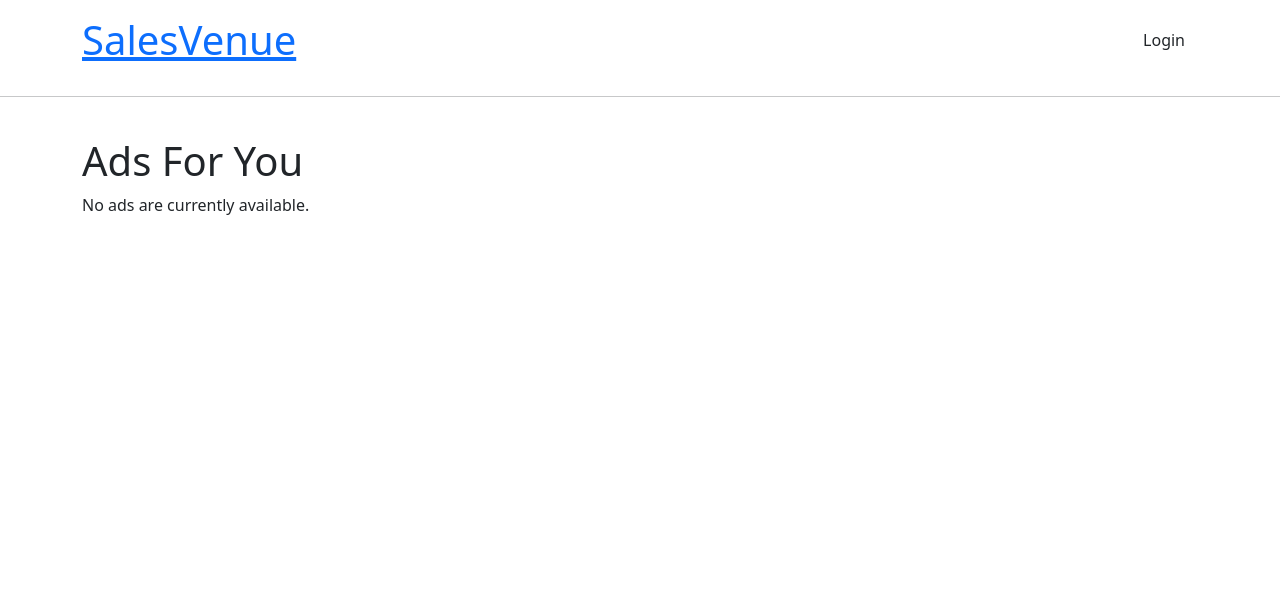
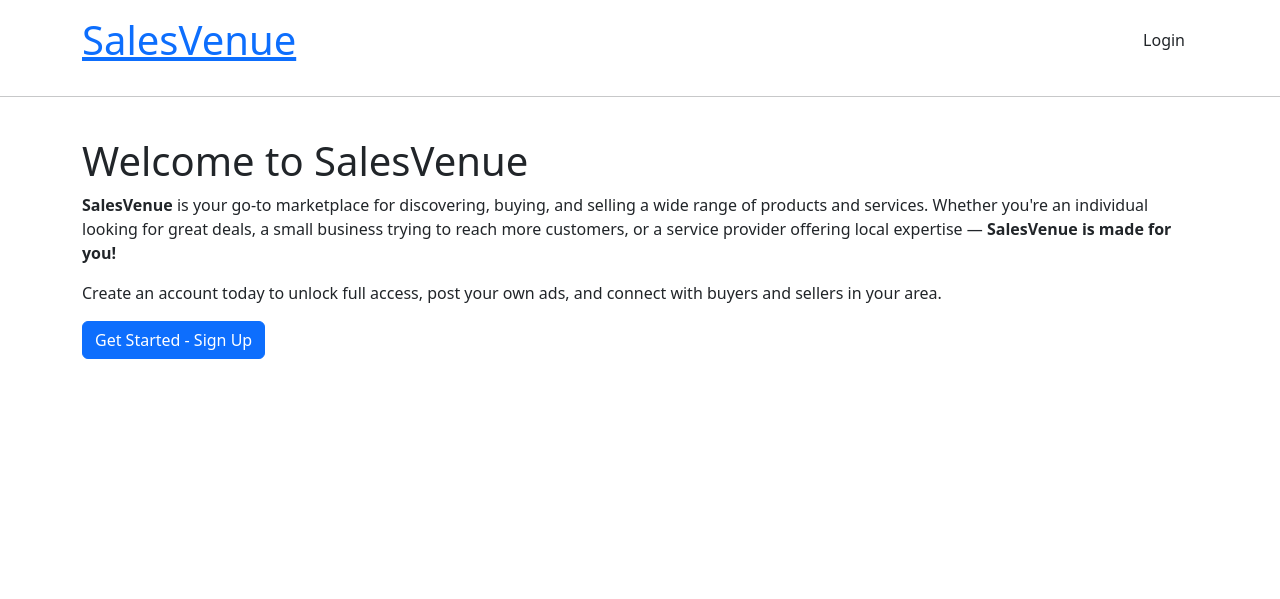
Before and after one commit to Kumaraguhan-Testpress/SalesVenue_MP, a Django app: page / in a window 1280 px wide. Shown: the top 599 px of the page. Run offline with Django 4.2, Linux system fonts and the light colour scheme; data that the repository does not hold is empty.

Commit message:
Fix Cosmetic, Revert

```diff
--- a/sales/templates/base.html
+++ b/sales/templates/base.html
@@ -17,9 +17,16 @@
                 <div class="d-flex align-items-center">
                     {% if user.is_authenticated %}
                         <span class="welcome-text">Welcome, {{ user.username }}</span>
-                        <a href="" class="btn btn-outline-info ms-3">Logout</a>
+                        <div>
+                            <form method="post" action="{% url 'logout' %}" class="d-inline">
+                                {% csrf_token %}
+                                <button type="submit" class="btn btn-outline-light ms-3">
+                                    Logout
+                                </button>
+                            </form>
+                        </div>
                     {% else %}
-                        <a href="" class="btn btn-login ms-3">Login</a>
+                        <a href="{% url 'login' %}" class="btn btn-login ms-3">Login</a>
                     {% endif %}
                 </div>
             </div>
--- /dev/null
+++ b/sales/templates/welcome.html
@@ -0,0 +1,15 @@
+{% extends 'base.html' %}
+{% block content %}
+<div class="welcome-banner">
+    <h1>Welcome to SalesVenue</h1>
+    <p>
+        <strong>SalesVenue</strong> is your go-to marketplace for discovering, buying, and selling a wide range of products and services.
+        Whether you're an individual looking for great deals, a small business trying to reach more customers, or a service provider
+        offering local expertise — <strong>SalesVenue is made for you!</strong>
+    </p>
+    <p>
+        Create an account today to unlock full access, post your own ads, and connect with buyers and sellers in your area.
+    </p>
+    <a href="{% url 'signup' %}" class="btn btn-primary">Get Started - Sign Up</a>
+</div>
+{% endblock %}
--- a/sales/views.py
+++ b/sales/views.py
@@ -1,6 +1,7 @@
 from django.shortcuts import render, get_object_or_404
 from django.views.generic import ListView, DetailView
 from .models import Ad
+from django.contrib.auth.mixins import LoginRequiredMixin
 
 class AdListView(ListView):
     model = Ad
@@ -9,12 +10,19 @@ class AdListView(ListView):
 
     paginate_by = 10
 
+    def dispatch(self, request, *args, **kwargs):
+        if not request.user.is_authenticated:
+            # If not authenticated, render a different template with a welcome message
+            return render(request, 'welcome.html')
+
+        return super().dispatch(request, *args, **kwargs)
+
     def get_queryset(self):
         return Ad.objects.filter(is_active=True).select_related('user', 'category') \
                                                 .prefetch_related('images') \
                                                 .order_by('-created_at')
 
-class AdDetailView(DetailView):
+class AdDetailView(LoginRequiredMixin ,DetailView):
     model = Ad
     template_name = 'ad_detail_view.html'
     context_object_name = 'ad'
```
Also changed, not shown: sales/tests/test_ad_detail_view.py (+12 -9 lines), sales/tests/test_ad_list_view.py (+1 -0 lines).
